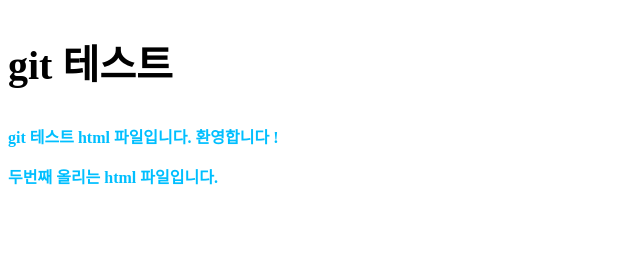
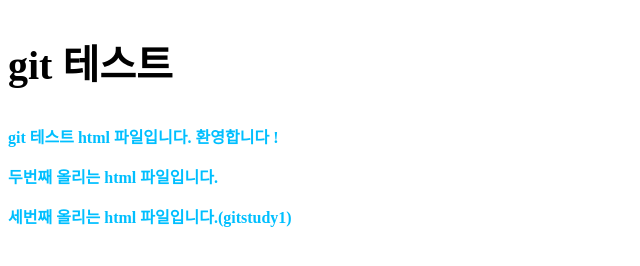
Before and after one commit to HanJunKyu/test, a plain HTML site: page index.html in a window 1280 px wide. Shown: the whole page, without its empty margins (0-640 px from the left). Drawn offline with Linux system fonts and the light colour scheme.

Commit message:
세번째 index.html, README.md를 수정

```diff
--- a/index.html
+++ b/index.html
@@ -10,5 +10,6 @@
     <h2>git 테스트</h2>
     <p>git 테스트 html 파일입니다. 환영합니다 !</p>
     <p>두번째 올리는 html 파일입니다.</p>
+    <p>세번째 올리는 html 파일입니다.(gitstudy1)</p>
 </body>
 </html>
```
Also changed, not shown: 1 other file.
